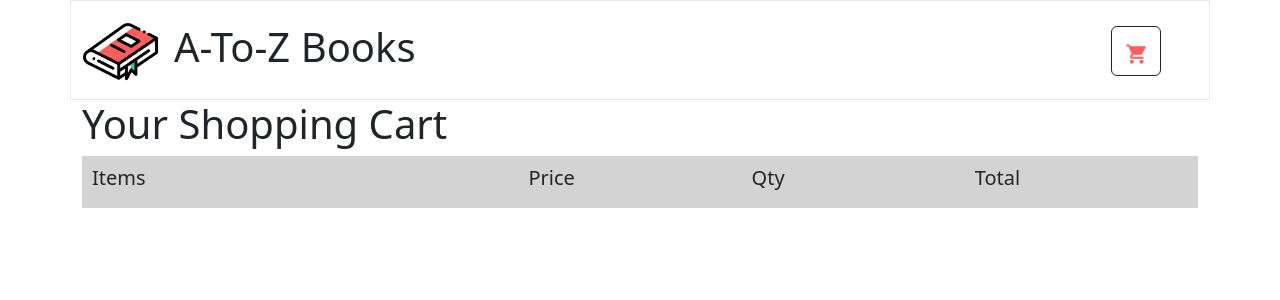
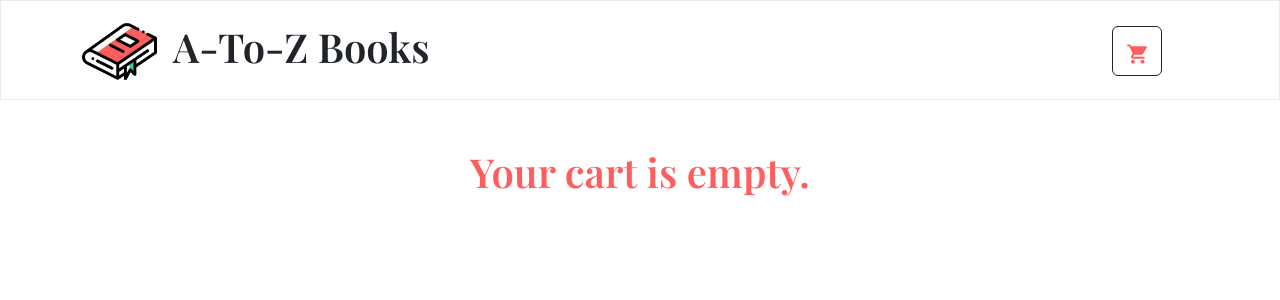
Before and after one commit to Tornado6822/e-commerce, a React (Vite) app: page / in a window 1280 px wide. Both pictures are taken after a click on the button 1136 px from the left and 51 px from the top of the page. Shown: the top 300 px of the page. Built offline with nearby package versions, Linux system fonts and the light colour scheme.

Commit message:
Added your cart is empty header

```diff
--- a/index.html
+++ b/index.html
@@ -3,6 +3,10 @@
   <head>
     <meta charset="UTF-8" />
     <link rel="icon" type="image/svg+xml" href="bookIcon.png" />
+    <link
+      href="https://fonts.googleapis.com/css2?family=Inter:wght@400;600&family=Playfair+Display:wght@600;700&display=swap"
+      rel="stylesheet"
+    />
     <meta name="viewport" content="width=device-width, initial-scale=1.0" />
     <title>e-commerce</title>
   </head>
--- a/src/components/Checkout.jsx
+++ b/src/components/Checkout.jsx
@@ -3,15 +3,19 @@ import "./Checkout.css";
 function Checkout({ checkoutItems }) {
   return (
     <div className="container d-flex flex-column">
+      {checkoutItems.length === 0 ? (
+        <h1 className="text-center my-5" style={{ color: "var(--primary)" }}>
+          Your cart is empty.
+        </h1>
+      ) : (
+        <div>
           <h1>Your Shopping Cart</h1>
-
           <div className="cart-grid cart-header">
             <h5>Items</h5>
             <h5>Price</h5>
             <h5>Qty</h5>
             <h5>Total</h5>
           </div>
-
           {checkoutItems.map(({ book, qty }) => (
             <div key={book["ISBN/UID"]} className="cart-grid cart-row">
               <div className="book-cell">
@@ -32,6 +36,8 @@ function Checkout({ checkoutItems }) {
             </div>
           ))}
         </div>
+      )}
+    </div>
   );
 }
 
--- a/src/components/Header.jsx
+++ b/src/components/Header.jsx
@@ -3,7 +3,8 @@ import { IoMdCart } from "react-icons/io";
 
 function Header({ cartSize, cartOpen, setCartOpen }) {
   return (
-    <header className="container">
+    <header>
+      <div className="container">
         <div className="row">
           <div
             className="col-6 d-flex justify-content-start align-items-center gap-3"
@@ -24,6 +25,7 @@ function Header({ cartSize, cartOpen, setCartOpen }) {
                 </span>
               )}
             </button>
+          </div>
         </div>
       </div>
     </header>
--- a/src/index.css
+++ b/src/index.css
@@ -4,6 +4,14 @@
   --border: #eaeaea;
   --primary: #fe5e5e;
   --secondary: #4dcd99;
+}
+
+body {
+  font-family: "Inter", sans-serif;
+}
+
+h1 {
+  font-family: "Playfair Display", serif;
 }
 
 .main-container {
```
Lines whose indentation alone changed are shown as unchanged.
